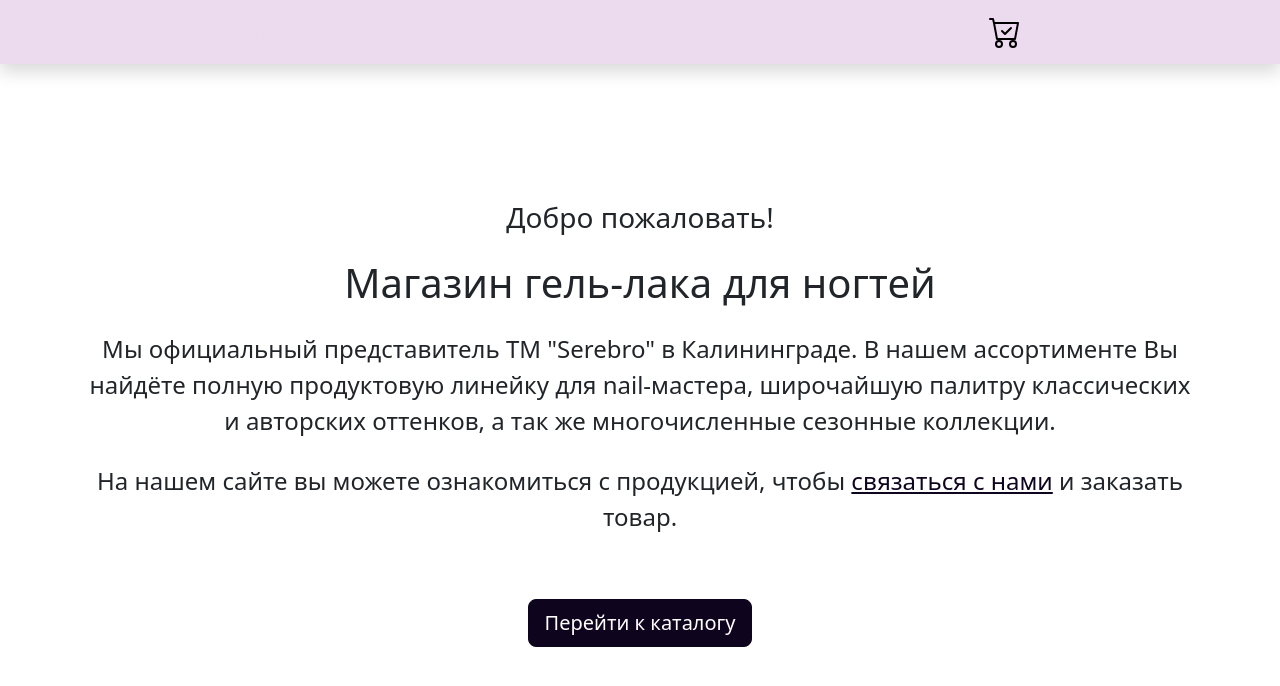
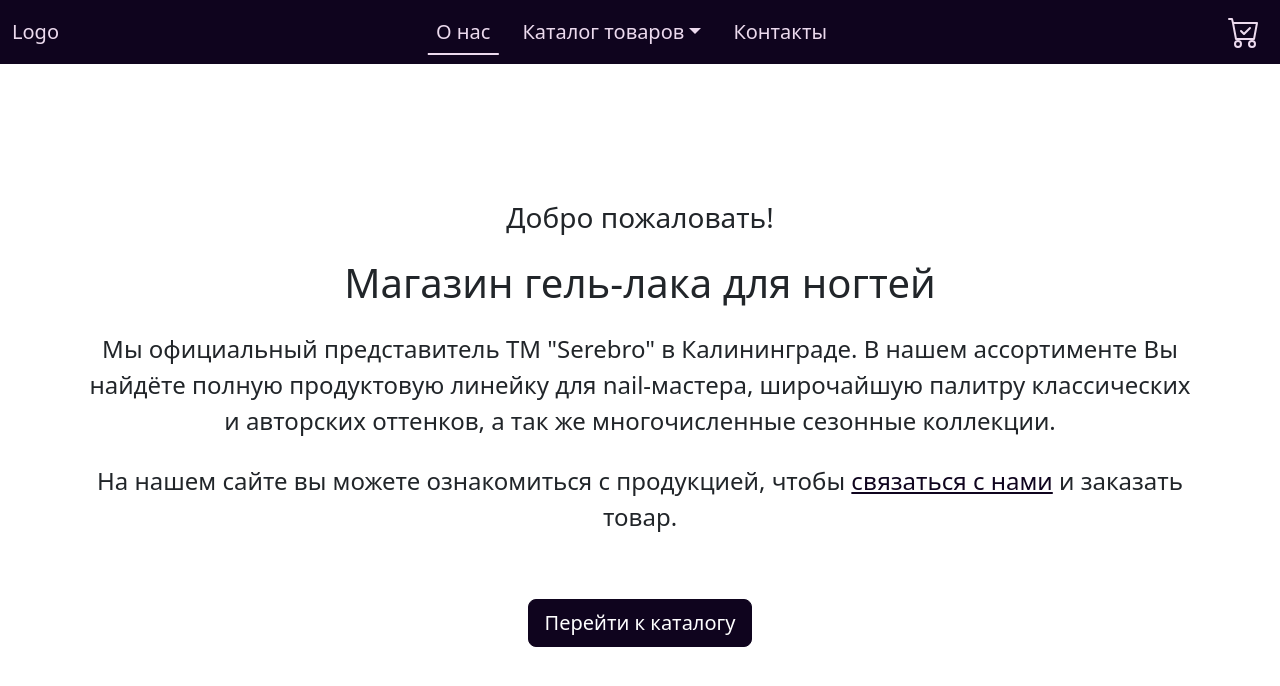
Before and after one commit to blank-evgeniy/nail-polish-store, a React (Vite) app: page /categories/1 in a window 1280 px wide. Shown: the top 686 px of the page. Built offline with nearby package versions, Linux system fonts and the light colour scheme; no server answers; the database is empty.

Commit message:
Header has been decomposed

```diff
--- a/src/AppRouter.tsx
+++ b/src/AppRouter.tsx
@@ -2,10 +2,10 @@ import { lazy } from 'react';
 import { createHashRouter, RouterProvider } from 'react-router-dom';
 
 import App from './App';
-import CatalogPage from './pages/CatalogPage';
 const Home = lazy(() => import('./pages/Home'));
 const Categories = lazy(() => import('./pages/Categories'));
 const Contacts = lazy(() => import('./pages/Contacts'));
+const CatalogPage = lazy(() => import('./pages/CatalogPage'));
 
 const router = createHashRouter([
     {
--- a/src/components/CategoriesList.tsx
+++ b/src/components/CategoriesList.tsx
@@ -1,9 +1,14 @@
+import React from 'react';
 import { useQuery } from 'react-query';
 import { Link } from 'react-router-dom';
 import CategoriesData from '../types/CategoriesData';
 import { getDocsQuery } from '../api/getData';
 
-const CategoriesList = () => {
+interface CategoriesListProps {
+    onLinkClick: (path: string) => void;
+}
+
+const CategoriesList: React.FC<CategoriesListProps> = ({ onLinkClick }) => {
     const { isLoading, isError, data } = useQuery('categories', () =>
         getDocsQuery<CategoriesData>('categories-demo')
     );
@@ -28,6 +33,10 @@ const CategoriesList = () => {
                         <Link
                             className="dropdown-item"
                             to={`/categories/${category.id}`}
+                            data-bs-dismiss="offcanvas"
+                            onClick={() =>
+                                onLinkClick(`/categories/${category.id}`)
+                            }
                         >
                             {category.title}
                         </Link>
--- a/src/components/Header.tsx
+++ b/src/components/Header.tsx
@@ -1,95 +1,61 @@
-import { Link, useLocation } from 'react-router-dom';
-import CategoriesList from './CategoriesList';
+import { Link } from 'react-router-dom';
+import NavLinks from './NavLinks';
 
 const Header = () => {
-    const currentUrl = useLocation().pathname;
-
     return (
         <header>
-            <nav className="navbar navbar-expand-lg bg-primary shadow">
-                <div className="container-lg">
-                    <a className="navbar-brand fw-bold" href="#">
-                        SEREBRO 39
-                    </a>
+            <nav className="navbar bg-secondary navbar-expand-lg">
+                <div className="container-fluid">
+                    <Link className="navbar-brand me-auto" to="/">
+                        Logo
+                    </Link>
+                    <div
+                        className="offcanvas bg-secondary offcanvas-end"
+                        tabIndex={-1}
+                        id="offcanvasNavbar"
+                        aria-labelledby="offcanvasNavbarLabel"
+                    >
+                        <div className="offcanvas-header">
+                            <h5
+                                className="offcanvas-title text-primary fs-4"
+                                id="offcanvasNavbarLabel"
+                            >
+                                Logo
+                            </h5>
                             <button
-                        className="navbar-toggler"
                                 type="button"
-                        data-bs-toggle="collapse"
-                        data-bs-target="#navbarSupportedContent"
-                        aria-controls="navbarSupportedContent"
-                        aria-expanded="false"
-                        aria-label="Toggle navigation"
-                    >
-                        <span className="navbar-toggler-icon"></span>
-                    </button>
-                    <div
-                        className="collapse navbar-collapse"
-                        id="navbarSupportedContent"
-                    >
-                        <ul className="navbar-nav me-auto mb-2 mb-lg-0 fs-5">
-                            <li
-                                className={
-                                    currentUrl === '/'
-                                        ? 'nav-item fw-semibold'
-                                        : 'nav-item'
-                                }
-                            >
-                                <Link className="nav-link" to="/">
-                                    Главная
-                                </Link>
-                            </li>
-                            <li className="nav-item dropdown">
-                                <Link
-                                    className="nav-link dropdown-toggle"
-                                    to="/categories"
-                                    role="button"
-                                    data-bs-toggle="dropdown"
-                                    aria-expanded="false"
-                                >
-                                    Каталог товаров
-                                </Link>
-                                <ul className="dropdown-menu">
-                                    <li key="all">
-                                        <Link
-                                            className="dropdown-item"
-                                            to={'/categories'}
-                                        >
-                                            Все категории
-                                        </Link>
-                                    </li>
-                                    <li>
-                                        <hr className="dropdown-divider" />
-                                    </li>
-                                    <CategoriesList />
-                                </ul>
-                            </li>
-                            <li
-                                className={
-                                    currentUrl === '/contacts'
-                                        ? 'nav-item fw-semibold'
-                                        : 'nav-item'
-                                }
-                            >
-                                <Link className="nav-link" to="/contacts">
-                                    Контакты
-                                </Link>
-                            </li>
-                        </ul>
-
-                        <Link className="nav-icon nav-link fs-5" to="/basket">
+                                className="btn-close btn-close-white"
+                                data-bs-dismiss="offcanvas"
+                                aria-label="Close"
+                            ></button>
+                        </div>
+                        <div className="offcanvas-body">
+                            <NavLinks />
+                        </div>
+                    </div>
+                    <Link className="nav-icon fs-5" to="/basket">
                         <svg
                             xmlns="http://www.w3.org/2000/svg"
                             width="32"
                             height="32"
+                            fill="#ecdaee"
                             className="bi bi-cart-check m-2"
                             viewBox="0 0 16 16"
                         >
                             <path d="M11.354 6.354a.5.5 0 0 0-.708-.708L8 8.293 6.854 7.146a.5.5 0 1 0-.708.708l1.5 1.5a.5.5 0 0 0 .708 0z" />
                             <path d="M.5 1a.5.5 0 0 0 0 1h1.11l.401 1.607 1.498 7.985A.5.5 0 0 0 4 12h1a2 2 0 1 0 0 4 2 2 0 0 0 0-4h7a2 2 0 1 0 0 4 2 2 0 0 0 0-4h1a.5.5 0 0 0 .491-.408l1.5-8A.5.5 0 0 0 14.5 3H2.89l-.405-1.621A.5.5 0 0 0 2 1zm3.915 10L3.102 4h10.796l-1.313 7zM6 14a1 1 0 1 1-2 0 1 1 0 0 1 2 0m7 0a1 1 0 1 1-2 0 1 1 0 0 1 2 0" />
                         </svg>
-                            Корзина товаров
                     </Link>
-                    </div>
+                    <button
+                        className="navbar-toggler"
+                        type="button"
+                        data-bs-toggle="offcanvas"
+                        data-bs-target="#offcanvasNavbar"
+                        aria-controls="offcanvasNavbar"
+                        aria-label="Toggle navigation"
+                    >
+                        <span className="navbar-toggler-icon navbar-dark"></span>
+                    </button>
                 </div>
             </nav>
         </header>
--- /dev/null
+++ b/src/components/NavLinks.tsx
@@ -0,0 +1,74 @@
+import { Link, useLocation, useNavigate } from 'react-router-dom';
+import CategoriesList from './CategoriesList';
+
+const NavLinks = () => {
+    const currentUrl = useLocation().pathname;
+    const navigate = useNavigate();
+
+    const handleLinkClick = (path: string) => {
+        navigate(path);
+    };
+
+    return (
+        <ul className="navbar-nav justify-content-center flex-grow-1 pe-3">
+            <li className="nav-item">
+                <Link
+                    className={
+                        currentUrl === '/'
+                            ? 'nav-link mx-lg-2 active'
+                            : 'nav-link mx-lg-2'
+                    }
+                    to="/"
+                    data-bs-dismiss="offcanvas"
+                    onClick={() => handleLinkClick('/')}
+                >
+                    О нас
+                </Link>
+            </li>
+
+            <li className="nav-item dropdown">
+                <a
+                    className="nav-link link-primary dropdown-toggle mx-lg-2"
+                    role="button"
+                    data-bs-toggle="dropdown"
+                    aria-expanded="false"
+                >
+                    Каталог товаров
+                </a>
+                <ul className="dropdown-menu mt-lg-3">
+                    <li key="all">
+                        <Link
+                            className="dropdown-item"
+                            to={'/categories'}
+                            data-bs-dismiss="offcanvas"
+                            onClick={() => handleLinkClick('/categories')}
+                        >
+                            Все категории
+                        </Link>
+                    </li>
+                    <li>
+                        <hr className="dropdown-divider" />
+                    </li>
+                    <CategoriesList onLinkClick={handleLinkClick} />
+                </ul>
+            </li>
+
+            <li className="nav-item">
+                <Link
+                    className={
+                        currentUrl === '/contacts'
+                            ? 'nav-link mx-lg-2 active'
+                            : 'nav-link mx-lg-2'
+                    }
+                    to="/contacts"
+                    data-bs-dismiss="offcanvas"
+                    onClick={() => handleLinkClick('/contacts')}
+                >
+                    Контакты
+                </Link>
+            </li>
+        </ul>
+    );
+};
+
+export default NavLinks;
```
Lines whose indentation alone changed are shown as unchanged.
